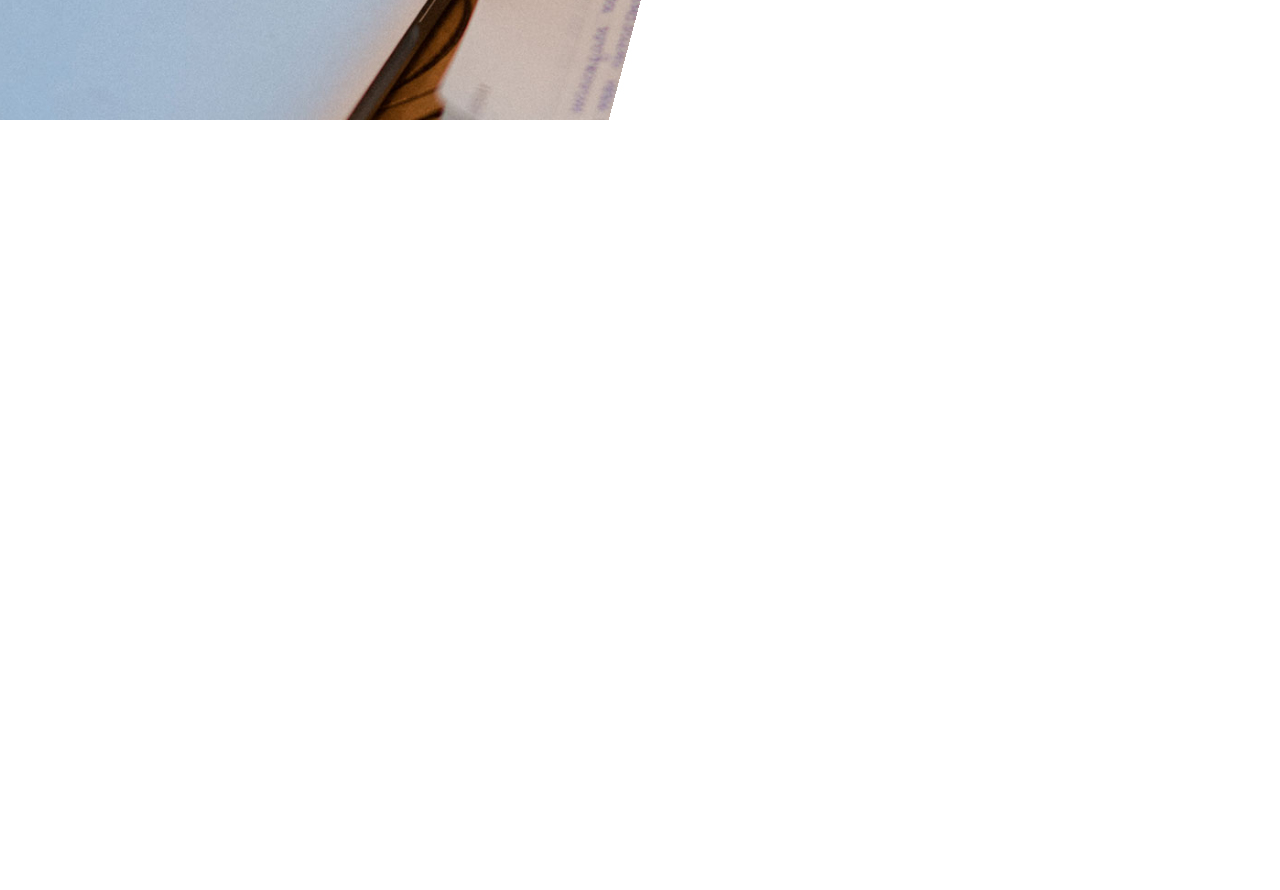
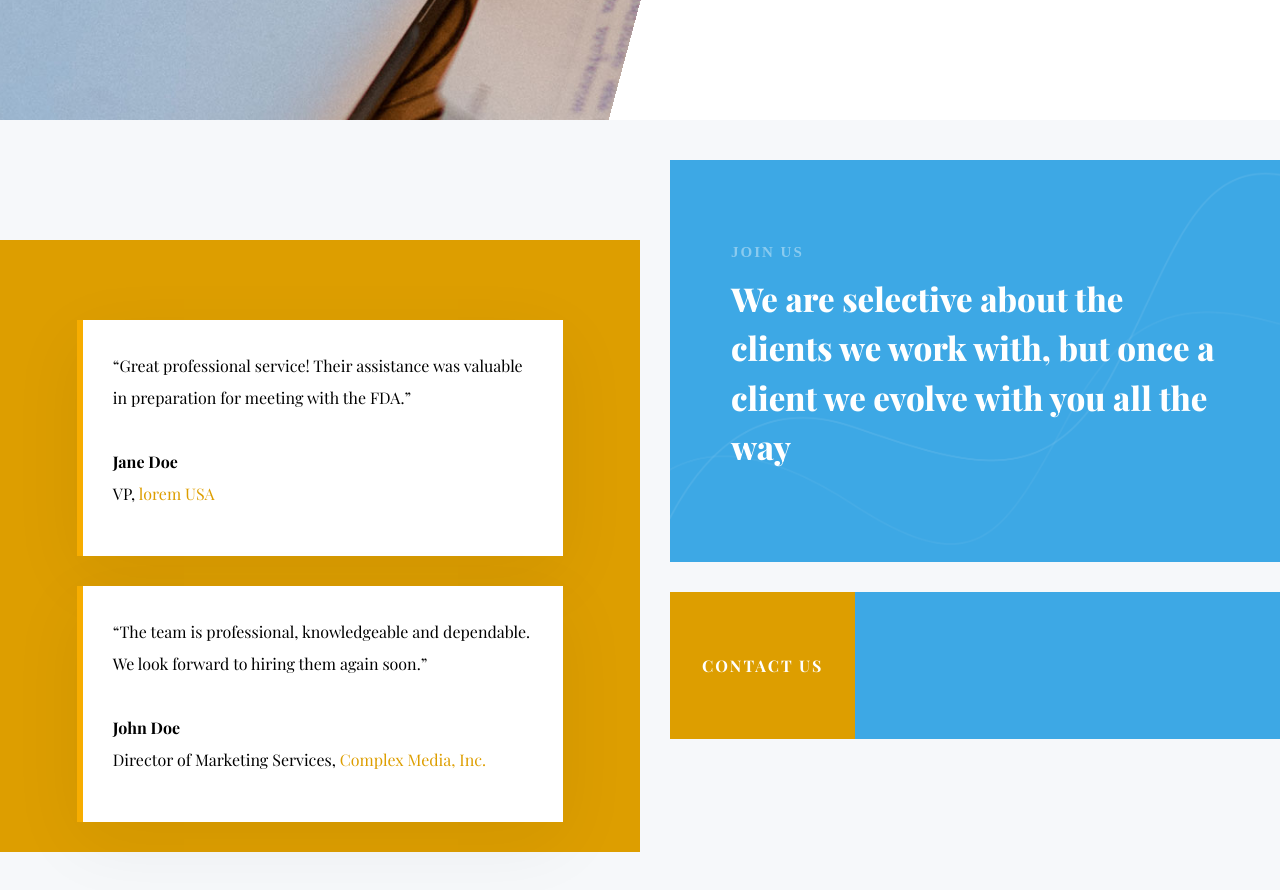
Before and after one commit to anwachuku15/officium, a React (Create React App) app: page / in a window 1280 px wide. Shown: the part 3240-4130 px from the top of the page. Before the commit the page ends 3360 px from the top, so only its background shows below. Built offline with nearby package versions, Linux system fonts and the light colour scheme; a web font is replaced by a local one.

Commit message:
added Testimonials component

```diff
--- a/src/pages/Home.js
+++ b/src/pages/Home.js
@@ -5,23 +5,16 @@ import Carousel from "../components/Carousel1";
 import Description from "../components/Description1";
 import Clients from "../components/Clients";
 import Mission from "../components/Mission";
+import Testimonials from "../components/Testimonials";
 
 const Home = () => {
   return (
     <div className="home" onScroll={(e) => console.log(e.target.scrollTop)}>
       <Carousel />
-
-      {/* SERVICES COMPONENT */}
       <Description />
-      {/* CLIENTS COMPONENT */}
       <Clients />
-      {/* DIVIDER */}
-      {/* <div className="divider__container">
-
-      </div> */}
-      {/* COMPANY MISSION */}
       <Mission />
-      {/* TESTIMONIALS */}
+      <Testimonials />
 
       {/* MESSAGE */}
     </div>
```
